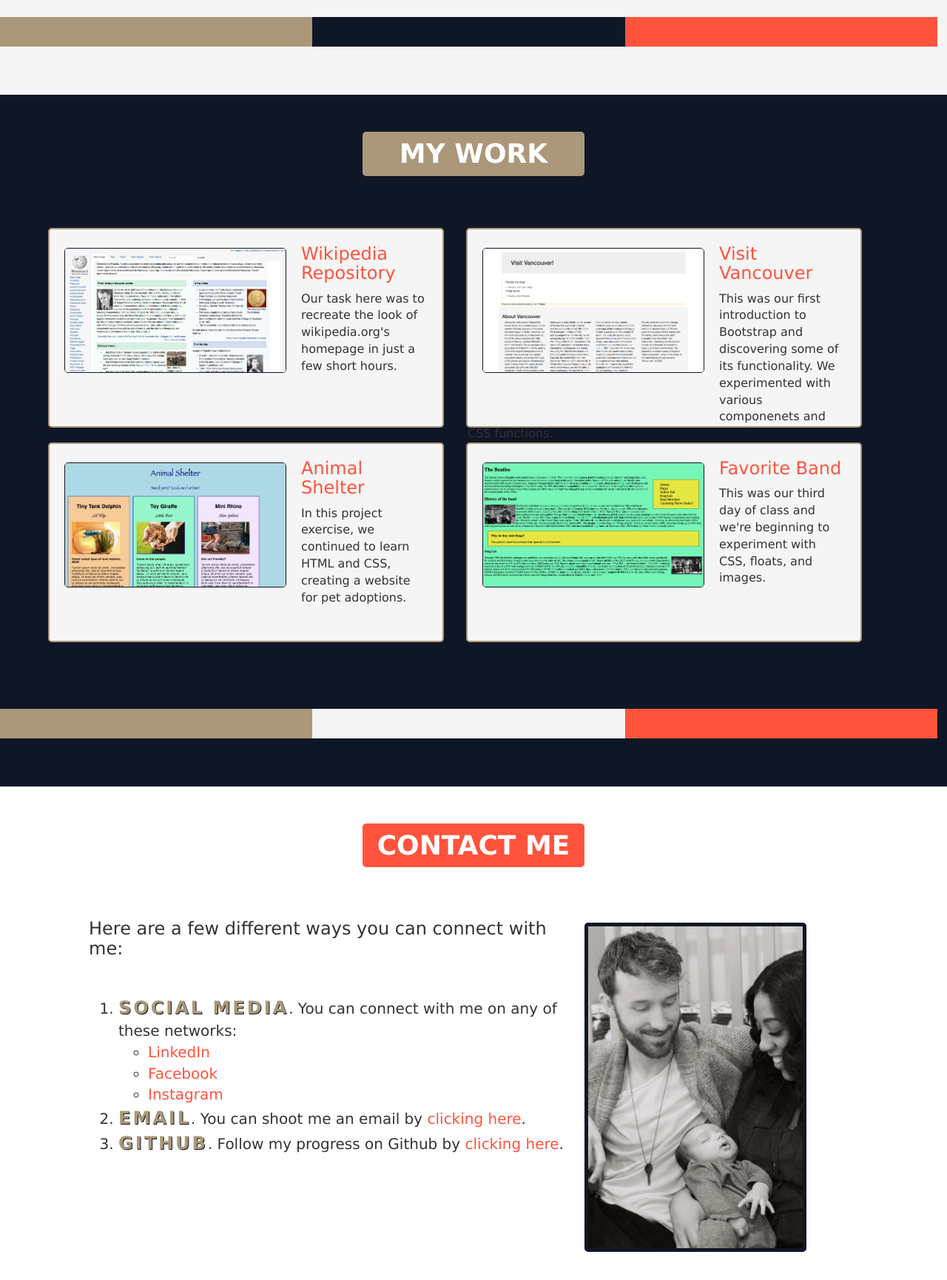
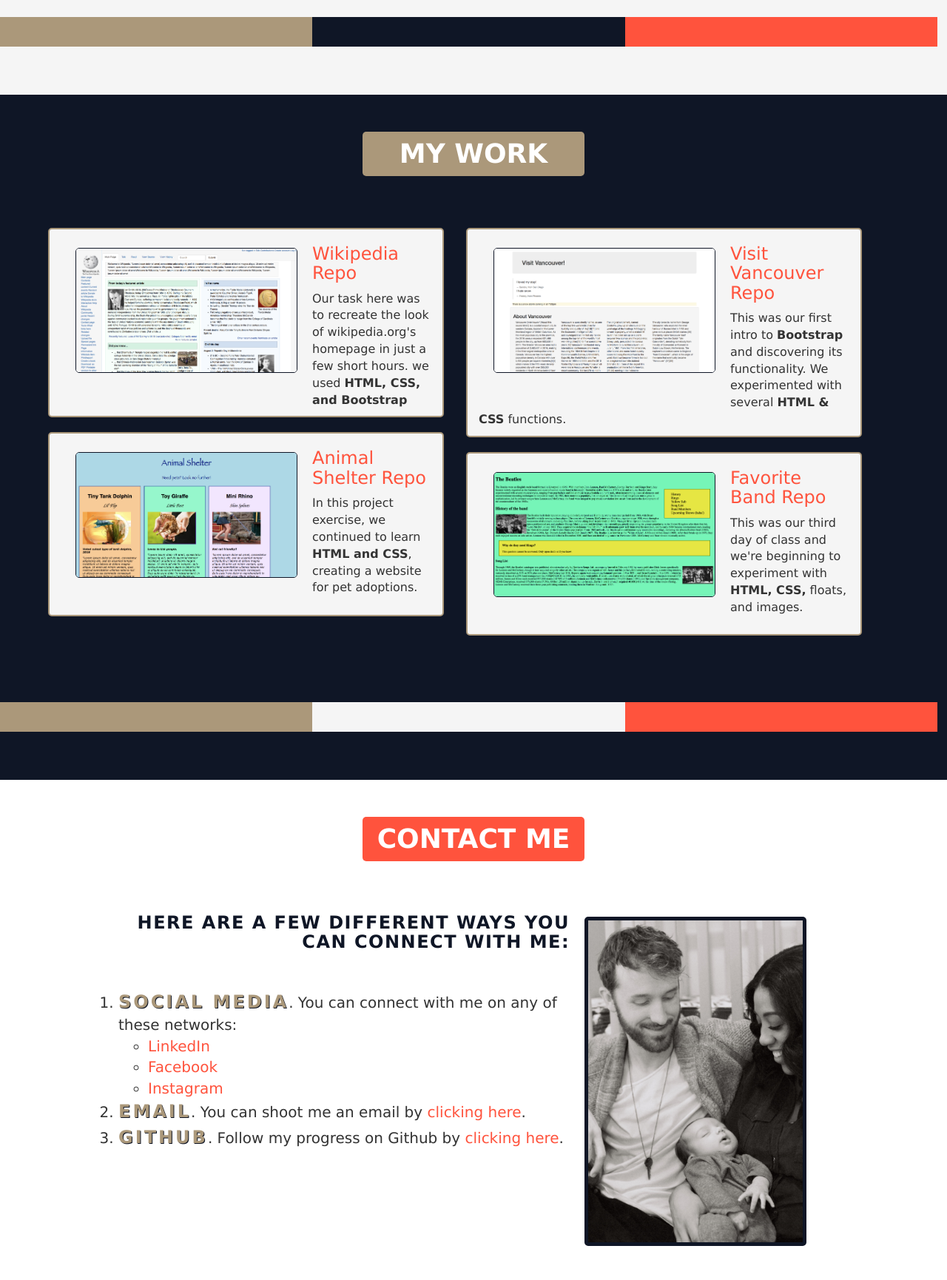
Before and after one commit to ChrisMCrow/portfolio, a plain HTML site: page index.html in a window 1280 px wide. Shown: the part 860-2590 px from the top of the page at 74% size. Drawn offline with nearby package versions, Linux system fonts and the light colour scheme.

Commit message:
update my work content, more nav bar updates

```diff
--- a/css/styles.css
+++ b/css/styles.css
@@ -1,6 +1,5 @@
 body {
   font-family: verdana;
-  font-size: 16px;
 }
 
 a {
@@ -39,9 +38,9 @@ a:hover {
   color: #4484CE;
 }
 
-.nav-pills > li.active > a, .nav-pills > li.active > a:hover, .nav-pills > li.active > a:focus {
-    color: #0f1626;
-    background-color: #ff533d;
+.nav-pills > li > a:hover {
+  color: #fff;
+  background-color: #ff533d;
 }
 
 #aboutme {
@@ -79,6 +78,10 @@ h1 {
 
 h4 {
   border-bottom: 2px solid #ab987a;
+}
+
+.right {
+  text-align: right;
 }
 
 #headshot {
@@ -138,20 +141,19 @@ h4 {
 
 
 #mywork img {
-  float: left;
-  width: 300px;
   margin: 25px 20px 50px 20px;
   border: 1px solid #0f1626;
   border-radius: 5px;
 }
 
 .projects {
-  height: 270px;
+  height: auto;
   background-color: #f5f5f5;
   border: 2px solid #ab987a;
   border-radius: 5px;
   margin: 20px auto 20px auto;
-  padding-right: 20px;
+  padding: 0px 15px 0px 15px;
+  overflow: auto;
 }
 
 #contactme h1 {
@@ -172,6 +174,14 @@ ol {
   margin-top: 50px;
 }
 
+.connect {
+  text-align: right;
+  text-transform: uppercase;
+  letter-spacing: 1.5px;
+  font-weight: bold;
+  color: #0f1626
+}
+
 .important {
   font-size: 24px;
   color: #ab987a;
@@ -180,3 +190,23 @@ ol {
   letter-spacing: 3px;
   text-shadow: 1px 1px 0px #0f1626;
 }
+
+@media screen and (min-width: 481px) {
+  body {
+    font-size: 16px;
+  }
+  #mywork img {
+    float: left;
+    width: 300px;
+  }
+}
+
+@media screen and (max-width: 480px) {
+  body {
+    font-size: 24px;
+  }
+  #mywork img {
+    float: left;
+    width: 200px;
+  }
+}
--- a/index.html
+++ b/index.html
@@ -5,6 +5,7 @@
     <title>Chris Crow Portfolio</title>
     <!--<link href="css/bootstrap.css" rel="stylesheet" type="text/css">-->
     <link rel="stylesheet" href="https://maxcdn.bootstrapcdn.com/bootstrap/3.3.7/css/bootstrap.min.css" integrity="sha384-BVYiiSIFeK1dGmJRAkycuHAHRg32OmUcww7on3RYdg4Va+PmSTsz/K68vbdEjh4u" crossorigin="anonymous">
+    <script src="https://maxcdn.bootstrapcdn.com/bootstrap/3.3.7/js/bootstrap.min.js" integrity="sha384-Tc5IQib027qvyjSMfHjOMaLkfuWVxZxUPnCJA7l2mCWNIpG9mGCD8wGNIcPD7Txa" crossorigin="anonymous"></script>
     <link href="css/styles.css" rel="stylesheet" type="text/css">
   </head>
 
@@ -12,13 +13,13 @@
 
     <!--Top Navigation Bar-->
     <div class="container" id="navbar">
-      <div class="row" id="navrow">
+      <div class="row">
         <div class="col-sm-6">
           <img src="img/logo.png" alt="Chris Crow">
         </div>
         <div class="col-sm-6">
-          <ul class="nav nav-pills">
-            <li role="presentation" class="active"><a href="#aboutme">About Me</a></li>
+          <ul class="nav navbar-nav nav-pills">
+            <li role="presentation"><a href="#aboutme">About Me</a></li>
             <li role="presentation"><a href="#myworkborder">My Work</a></li>
             <li role="presentation"><a href="#contactmeborder">Contact Me</a></li>
           </ul>
@@ -35,7 +36,7 @@
         </div>
         <h4 class="important">My Field</h4>
         <p>I am currently enrolled in Epicodus Computer Programming Bootcamp and plan to begin work in the technology industry in early 2019. I’m passionate about design, meticulous with detail, always striving toward greater efficiency, and love working with and leading people.</p>
-        <h4 class="important">My Background</h4>
+        <h4 class="important right">My Background</h4>
         <p>My background and bachelors degree are in music technology. I’ve spent my first ten years of work experience leading and motivating teams of volunteers in religious non-profit organizations, producing records, as well as traveling and performing as a musician and entertainer.</p>
         <p>After ten years, I’m ready to embrace some new challenges and expand my technical abilities beyond music recording and production. I hope to bring my experience in leadership as well as my newfound technical skills to the booming technology industry.</p>
         <h4 class="important">My Interests</h4>
@@ -54,36 +55,36 @@
     </div>
 
     <!--My Work-->
-    <div class="container" id="mywork">
+    <div class="container-fluid" id="mywork">
       <h1><strong>MY WORK</strong></h1>
       <div class="content">
         <div class="row">
 
           <div class="col-md-6 workexamples">
             <div class="projects">
-              <img src="img/wikipedia.png" alt="Wikipedia webpage screenshot">
-              <h3><a href="https://github.com/ChrisMCrow/wikipedia-home-page">Wikipedia Repository</a></h3>
-              <p>Our task here was to recreate the look of wikipedia.org's homepage in just a few short hours.</p>
+              <a href="http://chrismcrow.github.io/wikipedia-home-page/index.html"><img src="img/wikipedia.png" alt="Wikipedia webpage screenshot"></a>
+              <h3><a href="https://github.com/ChrisMCrow/wikipedia-home-page">Wikipedia Repo</a></h3>
+              <p>Our task here was to recreate the look of wikipedia.org's homepage in just a few short hours. we used <strong>HTML, CSS, and Bootstrap</strong></p>
             </div>
 
             <div class="projects">
-              <img src="img/animal-shelter.png" alt="Animal Shelter webpage screenshot">
-              <h3><a href="https://github.com/ChrisMCrow/animal-shelter">Animal Shelter</a></h3>
-              <p>In this project exercise, we continued to learn HTML and CSS, creating a website for pet adoptions.</p>
+              <a href="http://chrismcrow.github.io/animal-shelter/index.html"><img src="img/animal-shelter.png" alt="Animal Shelter webpage screenshot"></a>
+              <h3><a href="https://github.com/ChrisMCrow/animal-shelter">Animal Shelter Repo</a></h3>
+              <p>In this project exercise, we continued to learn <strong>HTML and CSS</strong>, creating a website for pet adoptions.</p>
             </div>
           </div>
 
           <div class="col-md-6 workexamples">
             <div class="projects">
-              <img src="img/visit-vancouver.png" alt="Visit Vancouver webpage screenshot">
-              <h3><a href="https://github.com/ChrisMCrow/vacation">Visit Vancouver</a></h3>
-              <p>This was our first introduction to Bootstrap and discovering some of its functionality. We experimented with various componenets and CSS functions.</p>
+              <a href="http://chrismcrow.github.io/vacation/index.html"><img src="img/visit-vancouver.png" alt="Visit Vancouver webpage screenshot"></a>
+              <h3><a href="https://github.com/ChrisMCrow/vacation">Visit Vancouver Repo</a></h3>
+              <p>This was our first intro to <strong>Bootstrap</strong> and discovering its functionality. We experimented with several <strong>HTML & CSS</strong> functions.</p>
             </div>
 
             <div class="projects">
-              <img src="img/favorite-band.png" alt="Favorite Band webpage screenshot">
-              <h3><a href="https://github.com/ChrisMCrow/favorite-band">Favorite Band</a></h3>
-              <p>This was our third day of class and we're beginning to experiment with CSS, floats, and images.</p>
+              <a href="http://chrismcrow.github.io/favorite-band/favorite-band.html"><img src="img/favorite-band.png" alt="Favorite Band webpage screenshot"></a>
+              <h3><a href="https://github.com/ChrisMCrow/favorite-band">Favorite Band Repo</a></h3>
+              <p>This was our third day of class and we're beginning to experiment with <strong>HTML, CSS,</strong> floats, and images.</p>
             </div>
           </div>
         </div>
@@ -105,7 +106,7 @@
       <h1><strong>CONTACT ME</strong></h1>
       <div class="content">
         <img src="img/family.jpg" alt="My family">
-        <h3> Here are a few different ways you can connect with me:</h3>
+        <h3 class="connect"> Here are a few different ways you can connect with me:</h3>
         <ol>
           <li><span class="important">Social Media</span>. You can connect with me on any of these networks:</li>
             <ul>
```
